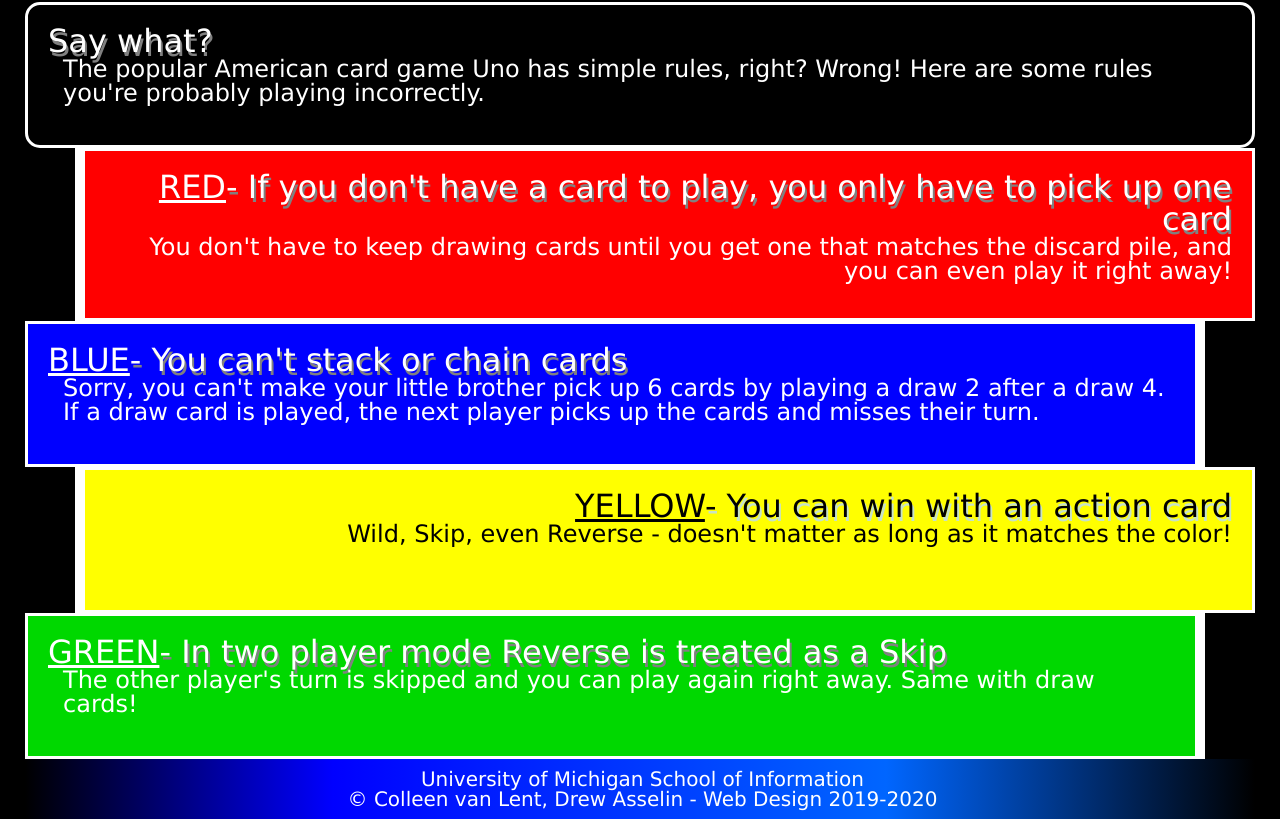
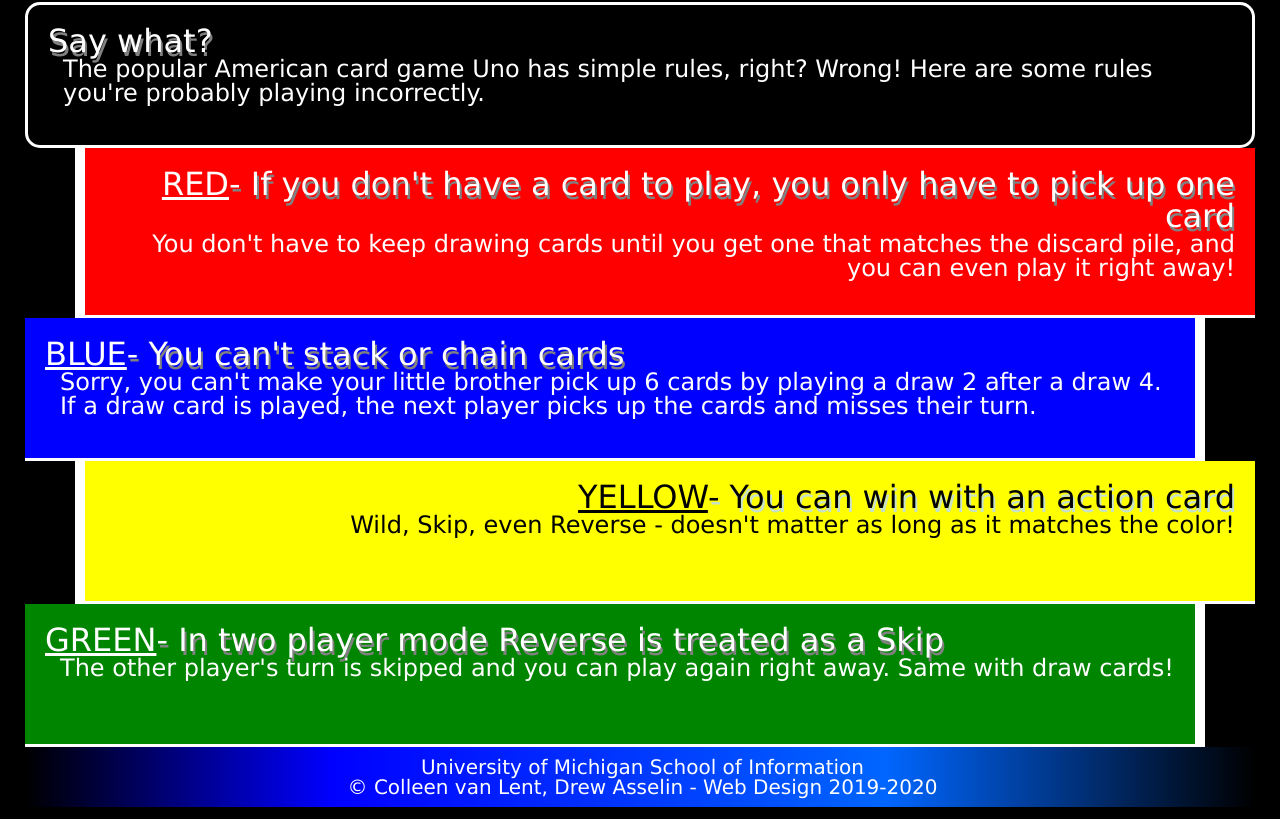
Before and after one commit to halle1120/homework2-2022, a plain HTML site: page index.html in a window 1280 px wide. Shown: the part 418-1237 px from the top of the page. Drawn offline with Linux system fonts and the light colour scheme.

Commit message:
Add files via upload

```diff
--- a/css/style.css
+++ b/css/style.css
@@ -1,7 +1,7 @@
 body{
     font-family: Verdana, "Times New Roman";
     background: #000;
-    color: #fff;
+    color: #ffffff;
     margin-top: 25px;
     margin-left: 25px;
     margin-right: 25px;
@@ -41,26 +41,27 @@ div{
     background: #ff0000;
     text-align: right;
     margin-left: 50px;
-    border-bottom-width: 3px;
-    border-left-width: 10px;
+    border-width: 0 0 3px 10px;
+    border-style: solid;
 
 }
 .blue{
     background: #0000FF;
     text-align: left;
     margin-right: 50px;
-    border-right-width: 10px;
-    border-bottom-width: 3px;
+    border-width: 0 10px 3px 0;
+    border-style: solid;
 }
 .yellow{
     background: #FFFF00;
     text-align: right;
     margin-left: 50px;
-    border-bottom-width: 3px;
-    border-left-width: 10px;
+    border-width: 0 0 3px 10px;
+    border-style: solid;
+    border-color: #FFFFFF;
+    color: #000000;
 }
 .yellow h2{
-    color: #000000;
     text-shadow: 2px 4px #c7e2c7;
 }
 .yellow p{
@@ -68,11 +69,11 @@ div{
 }
 
 .green{
-    background-color: #00D800;
+    background-color: #008500;
     text-align: left;
     margin-right: 50px;
-    border-right-width: 10px;
-    border-bottom-width: 3px;
+    border-width: 0 10px 3px 0;
+    border-style: solid;
 }
 span{
     text-decoration: underline;
```
